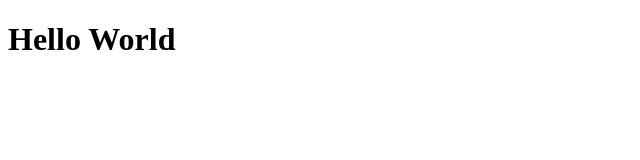
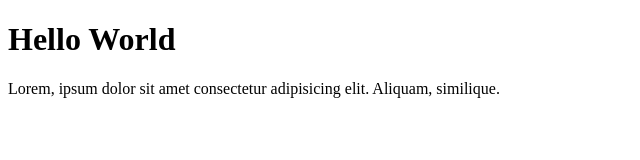
Before and after one commit to Aminul2357/Project7, a plain HTML site: page index.html in a window 1280 px wide. Shown: the whole page, without its empty margins (0-640 px from the left). Drawn offline with Linux system fonts and the light colour scheme.

Commit message:
added some text

```diff
--- a/index.html
+++ b/index.html
@@ -8,5 +8,6 @@
 </head>
 <body>
     <h1>Hello World</h1>
+    <p>Lorem, ipsum dolor sit amet consectetur adipisicing elit. Aliquam, similique.</p>
 </body>
 </html>
```
